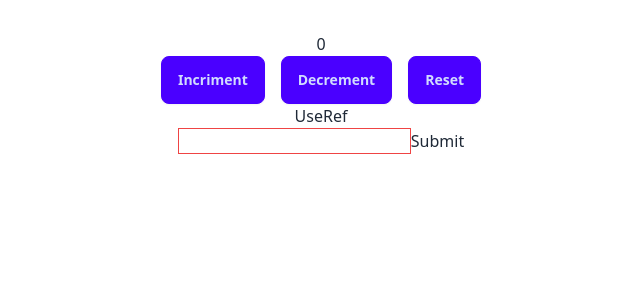
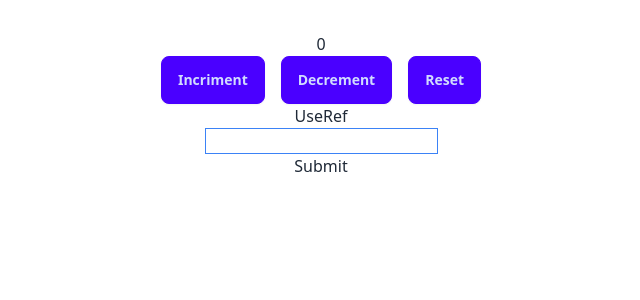
Before and after one commit to Shahriyar001/react-hooks, a React (Vite) app: page / in a window 1280 px wide. Shown: the top 300 px of the page, without its empty margins (319-959 px from the left). Built offline with nearby package versions, Linux system fonts and the light colour scheme.

Commit message:
added customInput

```diff
--- /dev/null
+++ b/src/Componant/CustomInput.jsx
@@ -0,0 +1,9 @@
+const CustomInput = ({ className }) => {
+  return (
+    <div>
+      <input type="text" className={className} name="name" id="name" />
+    </div>
+  );
+};
+
+export default CustomInput;
--- a/src/pages/Useref.jsx
+++ b/src/pages/Useref.jsx
@@ -1,25 +1,17 @@
-import { useRef, useState } from "react";
+import { useEffect, useRef, useState } from "react";
+import CustomInput from "../Componant/CustomInput";
 
 const Useref = () => {
   const myRef = useRef(null);
 
-  const handleSubmit = (e) => {
-    e.preventDefault();
-
-    console.log(myRef.current.value);
-  };
-
+  useEffect(() => {
+    myRef?.current?.focus();
+  }, []);
   return (
     <div>
       <h1>UseRef</h1>
-      <form onSubmit={handleSubmit}>
-        <input
-          ref={myRef}
-          type="text"
-          className="border border-red-500"
-          name="name"
-          id="name"
-        />
+      <form>
+        <CustomInput className="border border-blue-500" />
         <button type="submit">Submit</button>
       </form>
     </div>
```
